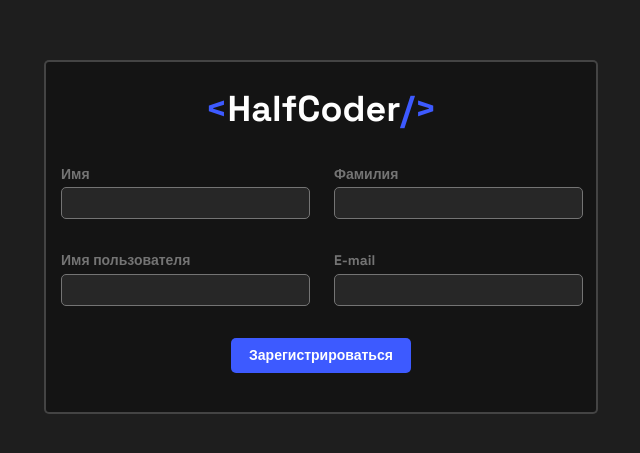
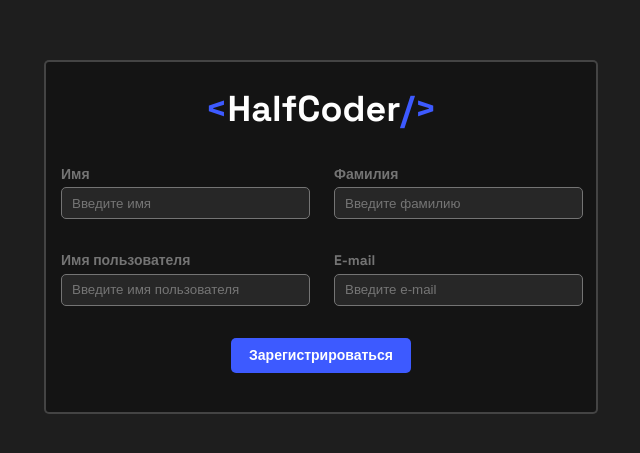
Before and after one commit to RoastedPikachu/HalfCoder_Frontend_OldVue, a Vue app: page /registration in a window 1280 px wide. Shown: the part 163-616 px from the top of the page, without its empty margins (319-959 px from the left). Built offline with nearby package versions, Linux system fonts and the light colour scheme.

Commit message:
Добавил код axios для регистрации

```diff
--- a/src/pages/RegistrationPage.vue
+++ b/src/pages/RegistrationPage.vue
@@ -5,21 +5,21 @@
       <form>
         <div class="registration_inputs">
           <p>Имя</p>
-          <input type="text">
+          <input type="text" placeholder="Введите имя" v-model="name">
         </div>
         <div class="registration_inputs">
           <p>Фамилия</p>
-          <input type="text">
+          <input type="text" placeholder="Введите фамилию" v-model="secondName">
         </div>
         <div class="registration_inputs">
           <p>Имя пользователя</p>
-          <input type="text">
+          <input type="text" placeholder="Введите имя пользователя" v-model="userName">
         </div>
         <div class="registration_inputs">
           <p>E-mail</p>
-          <input type="text">
+          <input type="text" placeholder="Введите e-mail" v-model="email">
         </div>
-        <button>Зарегистрироваться</button>
+        <button type="button" @click="setValues()">Зарегистрироваться</button>
       </form>
     </div>
   </section>
@@ -27,9 +27,54 @@
 
 <script lang="ts">
   import { defineComponent } from 'vue';
+  import axios from 'axios';
 
   export default defineComponent({
     name: 'RegistrationPage',
+    data() {
+      return {
+        name: '',
+        secondName: '',
+        userName: '',
+        email: ''
+      }
+    },
+    methods: {
+      async setValues() {
+        let url = new URL('http://62.109.10.224:500/api/v1/auth/register/');
+        let isRegisterSucces = false;
+        let error = '';
+
+        let status = await axios.post(url.toString(), {
+          name: this.name,
+          secondname: this.secondName,
+          username: this.userName,
+          email: this.email,
+        }, {
+          headers: {'Content-Type': 'application/json;charset=utf-8'}
+        })
+
+        console.log(status);
+
+        /*switch(status) {
+          case 100: isRegisterSucces = true;
+            break;
+          case 101: error = 'Неккоректные данные';
+            break;
+          case 102: error = 'Такой пользователь уже существует'
+            break;
+          case 103: error = 'Пользователь с такой почтой уже существует'
+            break;
+        }*/
+
+        this.name = '';
+        this.secondName = '';
+        this.userName = '';
+        this.email = '';
+
+        alert(error);
+      }
+    }
   })
 </script>
 
--- a/src/pages/SignInPage.vue
+++ b/src/pages/SignInPage.vue
@@ -78,9 +78,6 @@
             color: #ffffff;
             outline: none;
           }
-          input::placeholder {
-            color: #ffffff;
-          }
         }
         button {
           width: 150px;
```
Also changed, not shown: src/assets/dzen_icon.svg.
